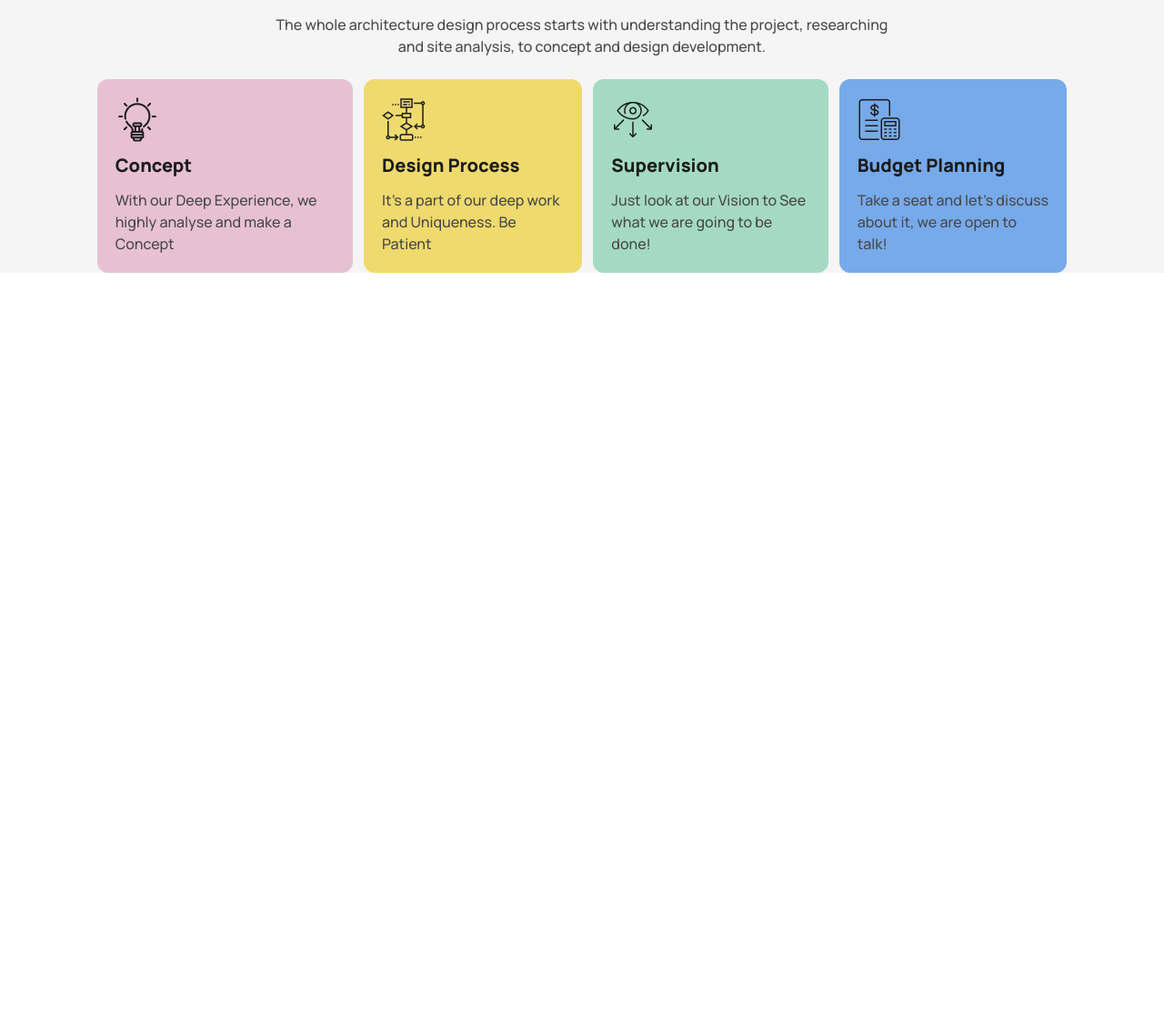
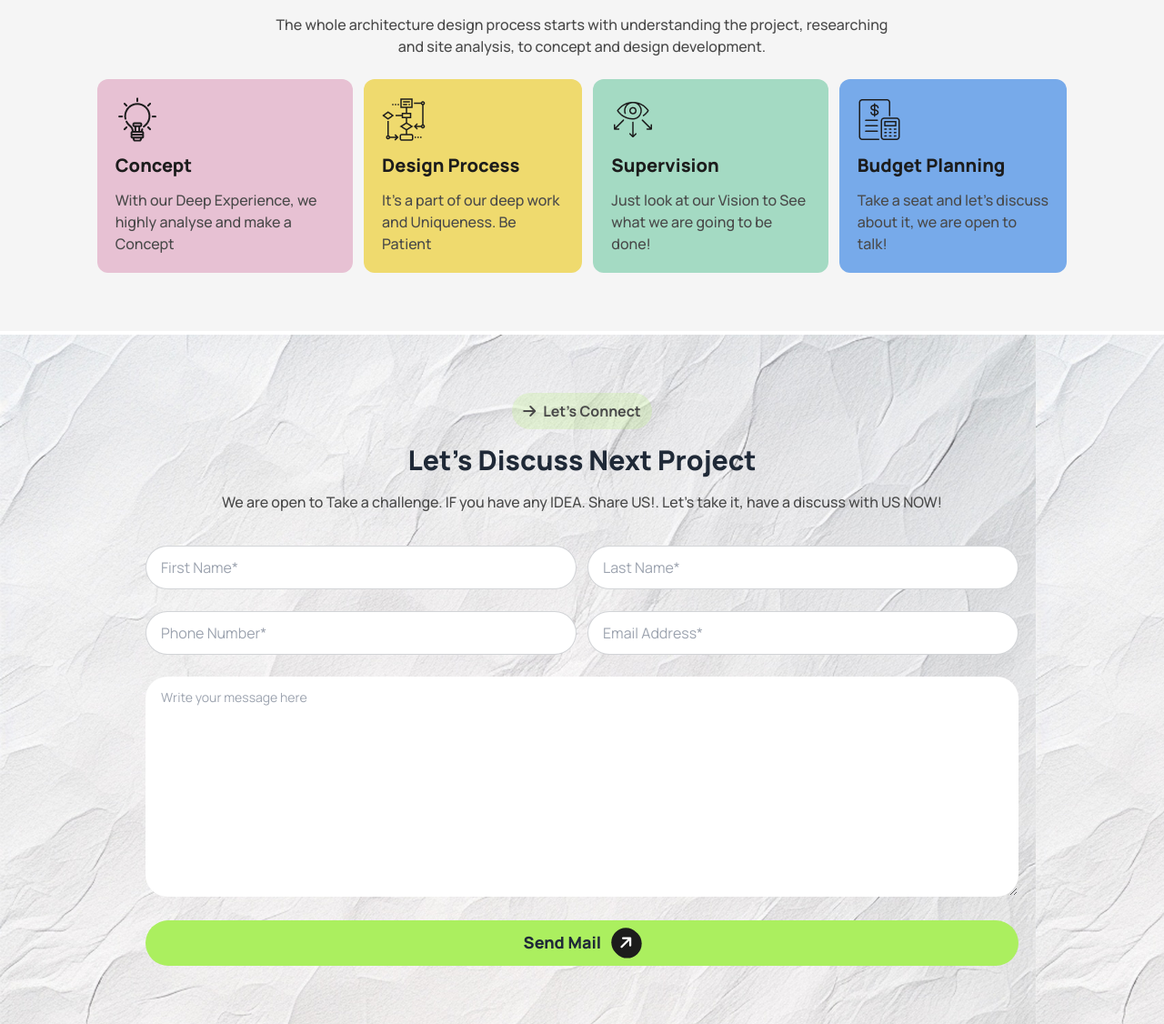
Before and after one commit to shorkarjakir/b10-assaignment-projects, a plain HTML site: page index.html in a window 1280 px wide. Shown: the part 1563-2689 px from the top of the page at 91% size. Before the commit the page ends 1863 px from the top, so only its background shows below. Drawn offline with nearby package versions, Linux system fonts and the light colour scheme.

Commit message:
contact us done

```diff
--- a/index.html
+++ b/index.html
@@ -152,7 +152,7 @@
             <h2 class="text-2xl text-[#212121] text-center font-black my-5">Our Works Process</h2>
             <p class="font-medium text-base text-[#494949] text-center">The whole architecture design process starts with understanding the project, researching <br class="hidden lg:block"> and site analysis, to concept and design development.</p>
           </div>
-          <div class="w-11/12 mx-auto mt-6 lg:flex lg:gap-3 items-center lg:w-10/12">
+          <div class="w-11/12 mx-auto mt-6 lg:flex lg:gap-3 items-center pb-6 lg:pb-16 lg:w-10/12">
             <div class="bg-[#E7C1D3] p-5 rounded-xl">
               <img src="./assets/concept.png" alt="">
               <h3 class="text-[#1C1C1C] font-extrabold text-xl my-3">Concept</h3>
@@ -176,6 +176,33 @@
           </div>
         </section>
 
+        <!-- Let's disucss section -->
+         <section class="mt-1" style="background-image: url(./assets/bg.jpg);">
+          <div class="lg:pb-16">
+            <div class="w-11/12 mx-auto flex flex-col items-center">
+              <button class="font-bold text-base bg-[#ABEF5F33] bg-opacity-20 pt-2 pb-2 pl-3 pr-3 mt-10 lg:mt-16 rounded-full text-[#494949]"><span><i class="fa-solid fa-arrow-right mr-2"></i></span>Let’s Connect</button>
+              <h1 class="font-black text-2xl my-4 text-center lg:text-3xl">Let’s Discuss Next <br class="lg:hidden block"> Project</h1>
+              <p class="font-medium text-base text-[#494949] text-center">We are open to Take a challenge. IF you have any IDEA. Share US!. Let's take it, have a discuss with US NOW!</p>
+            </div>
+            <div class="w-11/12 mx-auto mt-6 lg:w-9/12">
+              <div class="lg:flex lg:flex-row lg:gap-3 lg:items-center">
+                <input type="text" placeholder="First Name*" class="input input-bordered w-full max-w-full bg-white rounded-full" />
+                <input type="text" placeholder="Last Name*" class="input input-bordered w-full max-w-full bg-white rounded-full my-3" />
+              </div>
+              <div class="lg:flex lg:flex-row lg:gap-3 lg:items-center">
+                <input type="text" placeholder="Phone Number*" class="input input-bordered w-full max-w-full bg-white rounded-full" />
+                <input type="text" placeholder="Email Address*" class="input input-bordered w-full max-w-full bg-white rounded-full my-3" />
+              </div>
+              <div>
+                <textarea placeholder="Write your message here" class="textarea rounded-3xl w-full max-w-full lg:mt-3" rows="8" cols=""></textarea>
+              </div>
+              <div class="mt-3 lg:mt-5">
+                <button class="bg-[#ABEF5F] pt-3 pb-3 pl-4 pr-4 lg:pt-2 lg:pb-2 lg:pl-5 lg:pr-5 rounded-full text-lg font-black w-full">Send Mail <span class=""><i class="fa-solid fa-arrow-right text-white bg-[#1C1C1C] -rotate-45 p-2 rounded-full ml-2"></i></span></button>
+              </div>
+            </div>
+          </div>
+         </section>
+
     </main>
     <footer>
 
```
